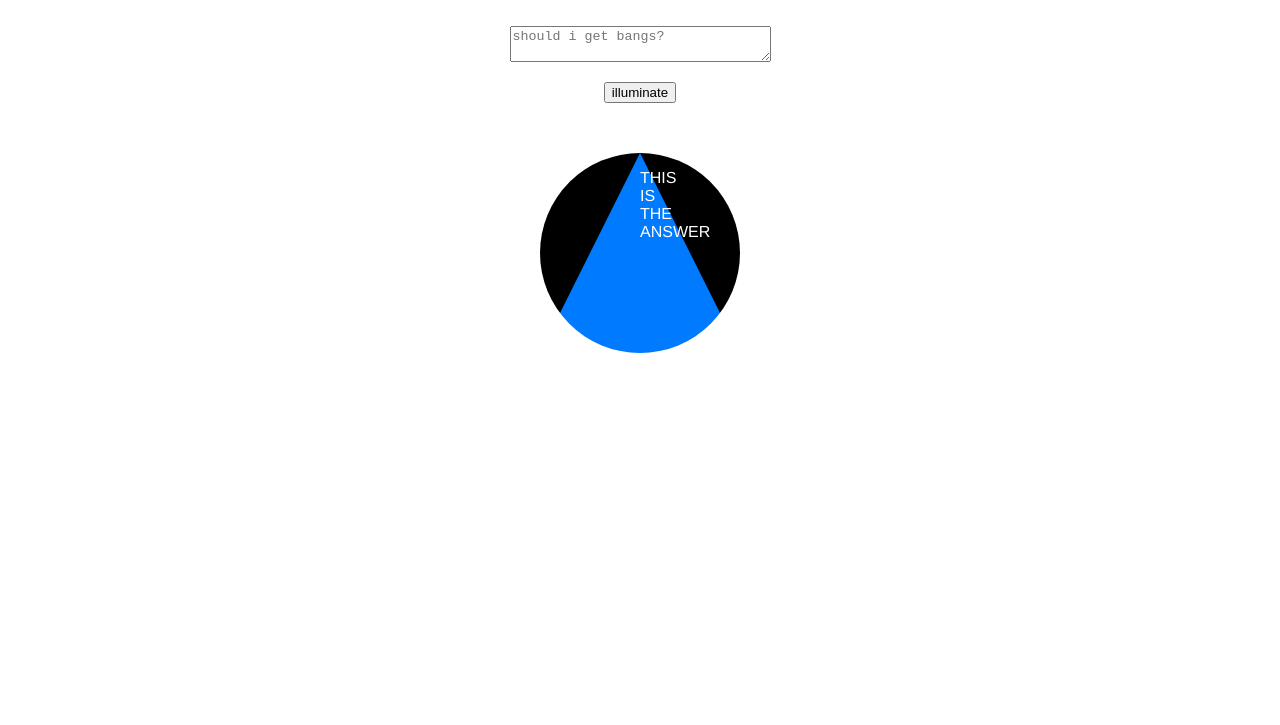
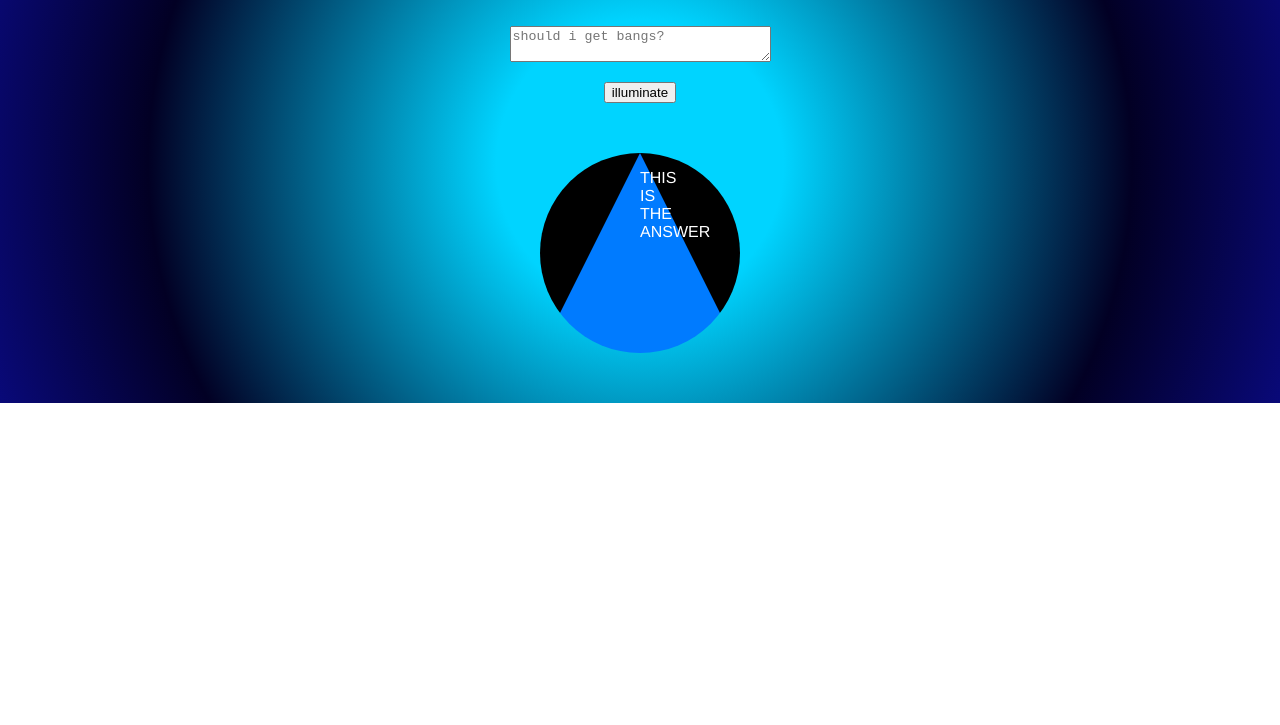
Before and after one commit to adriaivanitsky/lab-02-magic-8-ball, a website with bundled scripts: page index.html in a window 1280 px wide. Shown: the part 75-800 px from the top of the page. Built offline with nearby package versions, Linux system fonts and the light colour scheme; a web font is replaced by a local one.

Commit message:
added gradient background because i got bored of trying to figure out this triangle mess

```diff
--- a/styles/style.css
+++ b/styles/style.css
@@ -6,23 +6,23 @@ main {
     align-items: center;
     margin-bottom: calc(var(--footer-height));
     font-family: 'Rampart One', cursive;
+    background: rgb(0,212,255);
+    background: radial-gradient(circle, rgba(0,212,255,1) 21%, rgba(2,0,36,1) 72%, rgba(9,9,121,1) 100%);
 }
 
 
 #eightball {
     border-radius: 50%;
     background-color: black;
-
     display: block;
     align-items: center;
     justify-content: center;
     margin: 50px;
-
     width: 0;
-height: 0;
-border-style: solid;
-border-width: 0 100px 200px 100px;
-border-color: transparent transparent #007bff transparent;
+    height: 0;
+    border-style: solid;
+    border-width: 0 100px 200px 100px;
+    border-color: transparent transparent #007bff transparent;
 
 }
 
```
